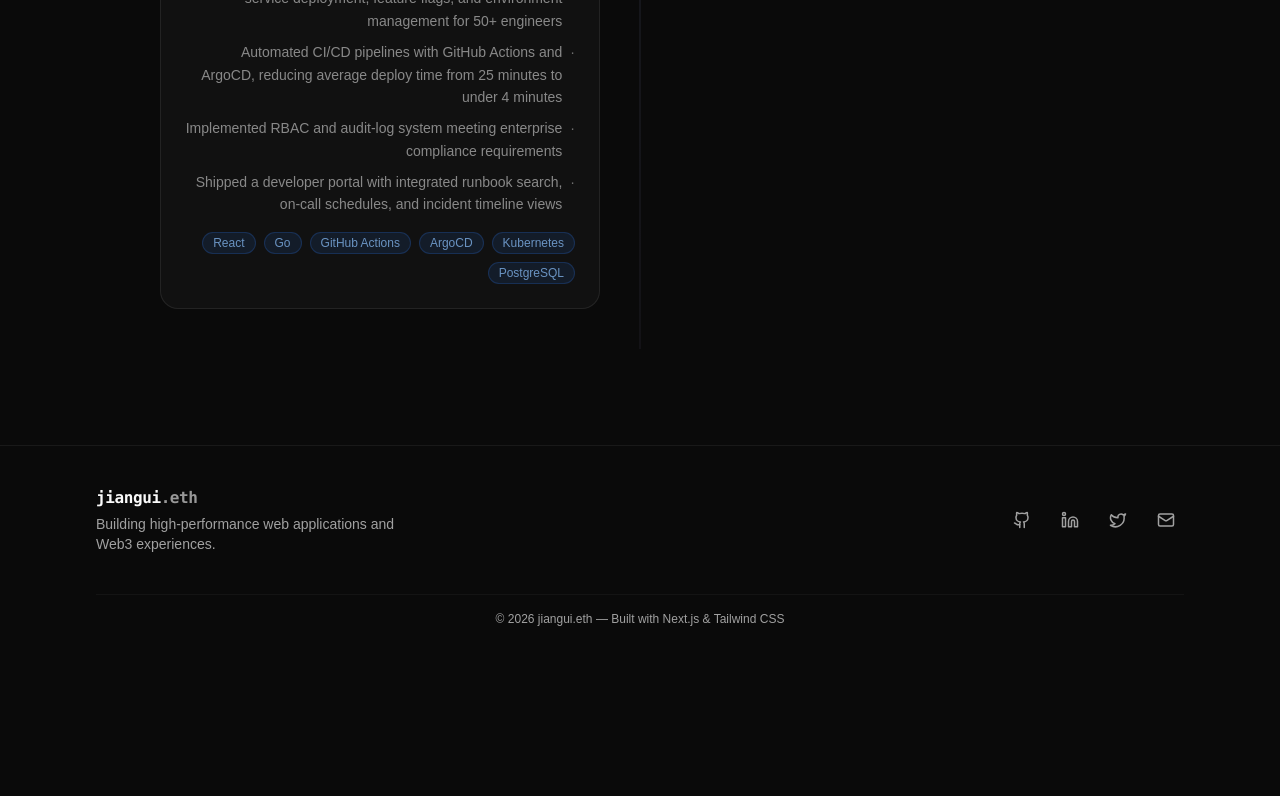
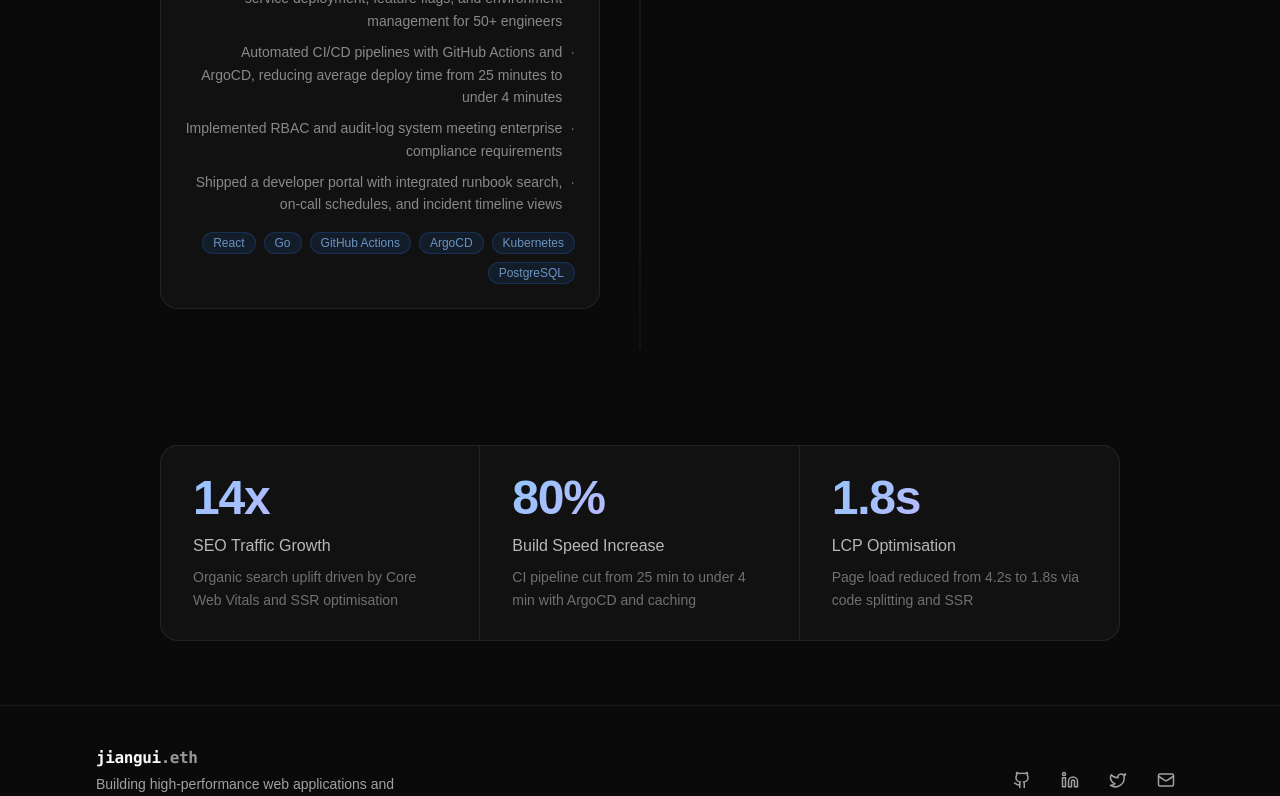
Before and after one commit to jiangui-eth/resume, a Next.js app in the folder apps/web/: page /experience in a window 1280 px wide. Shown: the part 2000-2796 px from the top of the page. Before the commit the page ends 2643 px from the top, so only its background shows below. Built offline with nearby package versions, Linux system fonts and the light colour scheme; no server answers.

Commit message:
feat(T-014): Experience Page Bottom Metrics Bar - 3-item metrics bar below timeline

```diff
--- a/apps/web/src/app/experience/page.tsx
+++ b/apps/web/src/app/experience/page.tsx
@@ -1,5 +1,6 @@
 import type { Metadata } from "next";
 
+import MetricsBar from "@/components/experience/MetricsBar";
 import Timeline from "@/components/experience/Timeline";
 
 export async function generateMetadata(): Promise<Metadata> {
@@ -46,6 +47,11 @@ export default function ExperiencePage() {
       <section className="mx-auto max-w-5xl px-4 pb-24 sm:px-6 lg:px-8">
         <Timeline />
       </section>
+      <section>
+        <div className="mx-auto max-w-5xl px-4 pb-16 sm:px-6 lg:px-8">
+          <MetricsBar />
+        </div>
+      </section>
     </>
   );
 }
--- /dev/null
+++ b/apps/web/src/components/experience/MetricsBar.tsx
@@ -0,0 +1,62 @@
+const METRICS = [
+  {
+    value: "14x",
+    title: "SEO Traffic Growth",
+    description:
+      "Organic search uplift driven by Core Web Vitals and SSR optimisation",
+  },
+  {
+    value: "80%",
+    title: "Build Speed Increase",
+    description:
+      "CI pipeline cut from 25 min to under 4 min with ArgoCD and caching",
+  },
+  {
+    value: "1.8s",
+    title: "LCP Optimisation",
+    description:
+      "Page load reduced from 4.2s to 1.8s via code splitting and SSR",
+  },
+] as const;
+
+export default function MetricsBar() {
+  return (
+    <div className="mx-auto w-full max-w-5xl">
+      <div className="flex flex-col overflow-hidden rounded-2xl border border-white/8 bg-white/[0.03] md:flex-row">
+        {METRICS.map((metric, index) => {
+          const isLast = index === METRICS.length - 1;
+
+          return (
+            <div key={metric.title} className="flex flex-1 flex-col md:flex-row">
+              <article className="flex-1 px-6 py-7 sm:px-8">
+                <p
+                  className="text-4xl font-semibold tracking-tight text-transparent sm:text-5xl"
+                  style={{
+                    backgroundImage:
+                      "linear-gradient(135deg, #93c5fd 0%, #c4b5fd 60%, #f9a8d4 100%)",
+                    WebkitBackgroundClip: "text",
+                    backgroundClip: "text",
+                  }}
+                >
+                  {metric.value}
+                </p>
+                <h2 className="mt-3 text-base font-medium text-white/70">
+                  {metric.title}
+                </h2>
+                <p className="mt-2 text-sm leading-relaxed text-white/40">
+                  {metric.description}
+                </p>
+              </article>
+              {!isLast ? (
+                <>
+                  <div className="h-px bg-white/8 md:hidden" aria-hidden="true" />
+                  <div className="hidden w-px self-stretch bg-white/8 md:block" aria-hidden="true" />
+                </>
+              ) : null}
+            </div>
+          );
+        })}
+      </div>
+    </div>
+  );
+}
```
Also changed, not shown: 2 other files (tests, documents, lock files or other folders).
